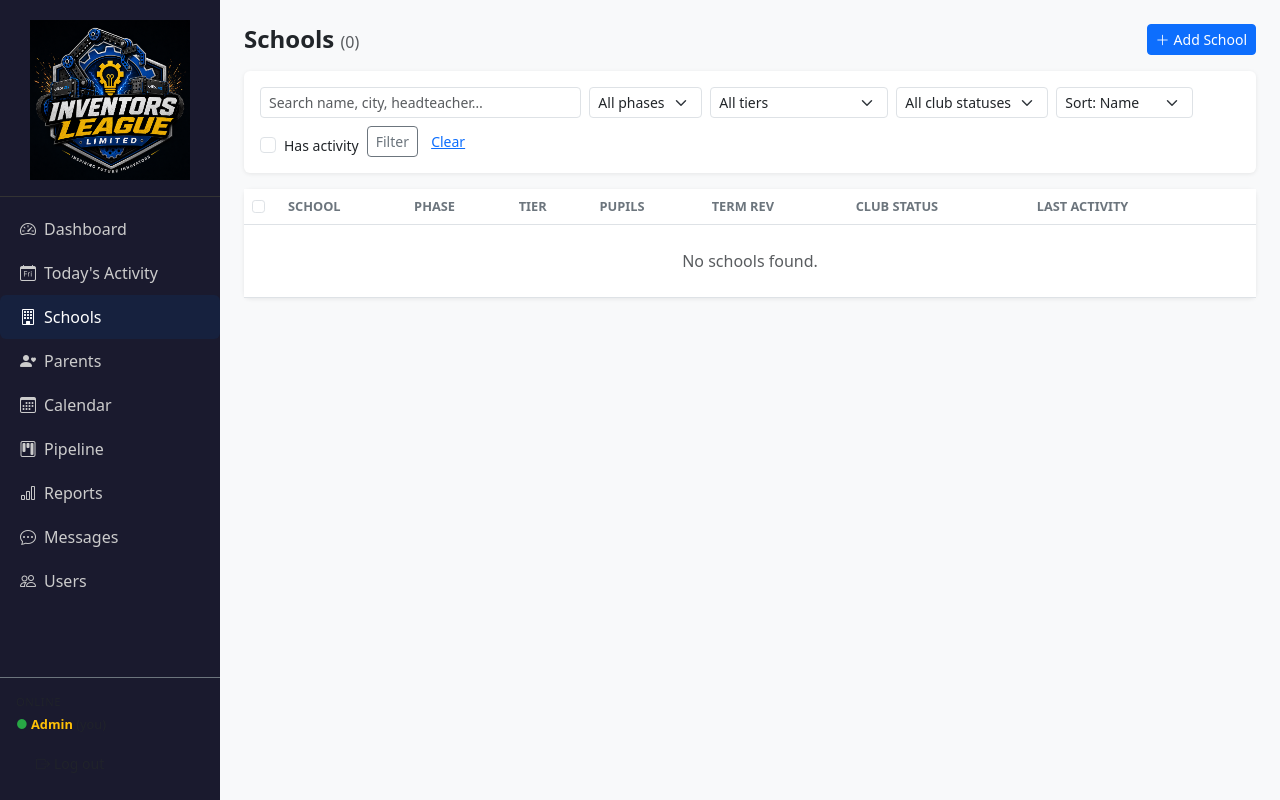
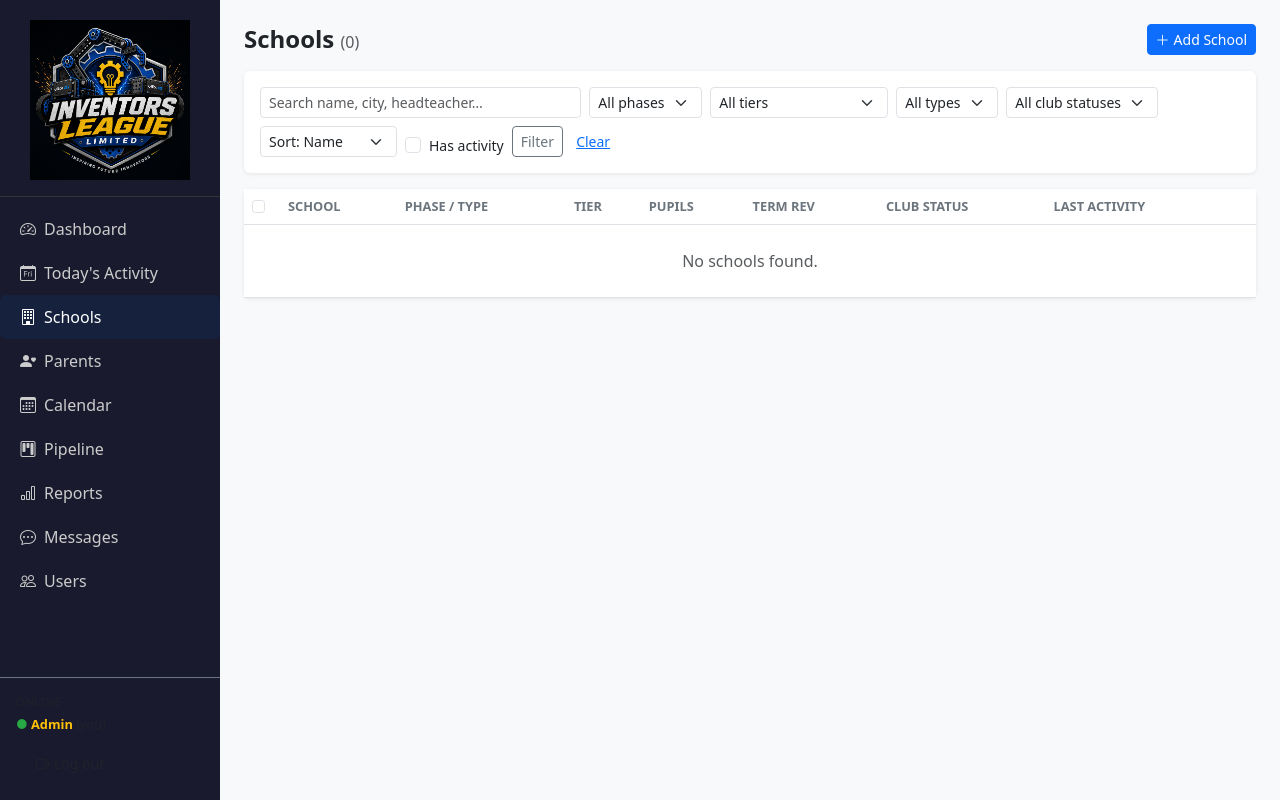
Before and after one commit to velvetarot/inventorsleague, a Flask app: page /schools in a window 1280 px wide. Run offline with Flask 3, Linux system fonts and the light colour scheme; a user stored in the database is signed in; data comes from the database, SQL or seed files in the repository; data that the repository does not hold is empty.

Commit message:
Add school_type field from Edubase TypeOfEstablishment
- New school_type column on School model (e.g. 'Other independent school')
- Populated for 1,111 schools from Edubase CSV via URN matching
- Shown as sub-label under Phase in schools list
- Filterable via new Type dropdown in filter bar

Co-Authored-By: Claude Sonnet 4.6 <noreply@anthropic.com>

```diff
--- a/app.py
+++ b/app.py
@@ -180,6 +180,7 @@ def schools():
     phase = request.args.get('phase', '')
     tier = request.args.get('tier', '')
     club_status = request.args.get('club_status', '')
+    school_type = request.args.get('school_type', '')
     activity_filter = request.args.get('activity_filter', '')
     sort = request.args.get('sort', 'name')
 
@@ -200,6 +201,8 @@ def schools():
         query = query.filter(School.priority_tier == tier)
     if club_status:
         query = query.filter(School.after_school_club_status == club_status)
+    if school_type:
+        query = query.filter(School.school_type == school_type)
     if activity_filter == 'contacted':
         query = query.filter(School.last_contacted.isnot(None))
 
@@ -216,13 +219,15 @@ def schools():
     phases = [r[0] for r in db.session.query(School.phase).distinct() if r[0]]
     tiers = [r[0] for r in db.session.query(School.priority_tier).distinct() if r[0]]
     club_statuses = [r[0] for r in db.session.query(School.after_school_club_status).distinct() if r[0]]
+    school_types = [r[0] for r in db.session.query(School.school_type).distinct() if r[0]]
 
     return render_template('schools/index.html',
                            schools=schools_list, q=q, phase=phase,
                            tier=tier, club_status=club_status, sort=sort,
-                           activity_filter=activity_filter,
+                           school_type=school_type, activity_filter=activity_filter,
                            phases=sorted(phases), tiers=sorted(tiers),
-                           club_statuses=sorted(club_statuses))
+                           club_statuses=sorted(club_statuses),
+                           school_types=sorted(school_types))
 
 
 @app.route('/schools/<int:school_id>')
--- a/models.py
+++ b/models.py
@@ -69,6 +69,7 @@ class School(db.Model):
     headteacher = db.Column(db.String(200))
     account_type = db.Column(db.String(100))
     phase = db.Column(db.String(50))          # Primary / Secondary
+    school_type = db.Column(db.String(100))   # e.g. Community school, Other independent school
     pupils = db.Column(db.Integer)
     fsm_percent = db.Column(db.Float)
     affluence_score = db.Column(db.Float)
--- a/templates/schools/index.html
+++ b/templates/schools/index.html
@@ -25,6 +25,12 @@
         <option value="">All tiers</option>
         <option value="I" {% if tier=='I' %}selected{% endif %}>I — Newly Imported</option>
         {% for t in tiers %}{% if t != 'I' %}<option value="{{ t }}" {% if t==tier %}selected{% endif %}>{{ tier_labels.get(t, t) }}</option>{% endif %}{% endfor %}
+      </select>
+    </div>
+    <div class="col-auto">
+      <select name="school_type" class="form-select form-select-sm">
+        <option value="">All types</option>
+        {% for st in school_types %}<option value="{{ st }}" {% if st==school_type %}selected{% endif %}>{{ st }}</option>{% endfor %}
       </select>
     </div>
     <div class="col-auto">
@@ -89,7 +95,7 @@
             <input type="checkbox" class="form-check-input" id="select-all" onchange="toggleAll(this)">
           </th>
           <th>School</th>
-          <th>Phase</th>
+          <th>Phase / Type</th>
           <th>Tier</th>
           <th>Pupils</th>
           <th>Term Rev</th>
@@ -109,7 +115,10 @@
           {% if s.won %}<span class="badge bg-success ms-1">Won</span>{% endif %}
           <div class="text-muted small">{{ s.city or '' }}{% if s.postcode %} {{ s.postcode }}{% endif %}</div>
         </td>
-        <td><span class="text-muted small">{{ s.phase or '—' }}</span></td>
+        <td>
+          <span class="text-muted small">{{ s.phase or '—' }}</span>
+          {% if s.school_type %}<div style="font-size:.7rem;" class="text-muted">{{ s.school_type }}</div>{% endif %}
+        </td>
         <td>
           {% set tier_labels = {'A': 'Call Now', 'B': 'Call This Week', 'C': 'Keep Warm', 'D': 'Low Priority', 'Z': 'Not Interested'} %}
           {% if s.priority_tier %}
```
